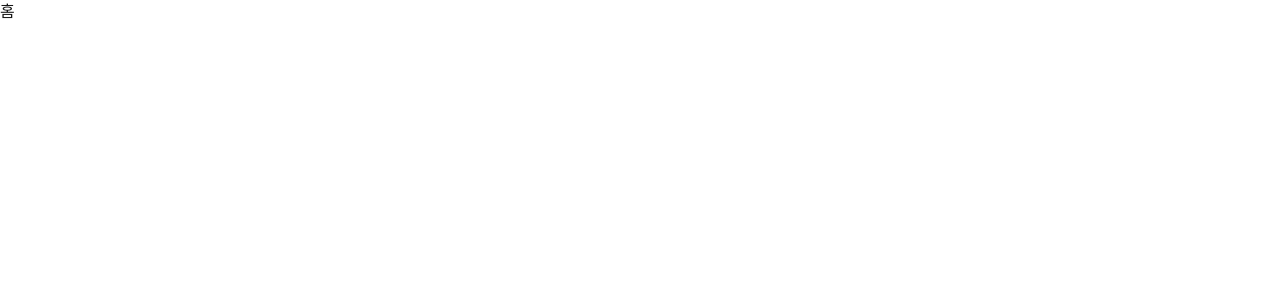
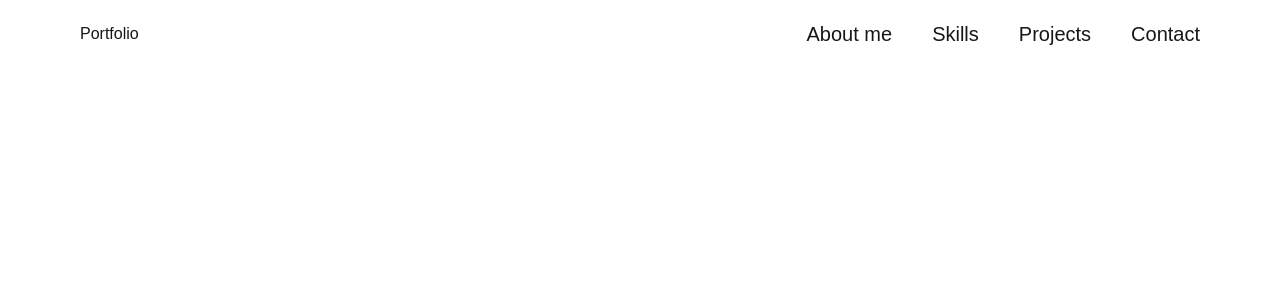
Before and after one commit to allkong/portfolio, a Next.js app: page / in a window 1280 px wide. Shown: the top 300 px of the page. Built offline with nearby package versions, Linux system fonts and the light colour scheme.

Commit message:
feat: Header 컴포넌트 구현

```diff
--- a/src/app/page.tsx
+++ b/src/app/page.tsx
@@ -1,5 +1,11 @@
+import Header from "@/components/header";
+
 const Home = () => {
-  return <div>홈</div>;
+  return (
+    <div>
+      <Header />
+    </div>
+  );
 };
 
 export default Home;
--- /dev/null
+++ b/src/components/header.tsx
@@ -0,0 +1,91 @@
+"use client";
+
+import { useState } from "react";
+
+import MenuIcon from "@icons/menu.svg";
+import CloseIcon from "@icons/close.svg";
+
+const SECTIONS = [
+  { id: "about", label: "About me" },
+  { id: "skills", label: "Skills" },
+  { id: "projects", label: "Projects" },
+  { id: "contact", label: "Contact" },
+];
+
+const Header = () => {
+  const [isOpen, setIsOpen] = useState(false);
+
+  const handleClose = () => {
+    setIsOpen(false);
+  };
+
+  return (
+    <header className="fixed w-full top-0">
+      <nav className="flex items-center justify-between px-4 py-3 sm:px-20 sm:py-5">
+        <a href="#hero">Portfolio</a>
+
+        {/* desktop 내비게이션 */}
+        <ul className="hidden sm:flex gap-10">
+          {SECTIONS.map((s) => (
+            <li key={s.id}>
+              <a href={`#${s.id}`} className="text-xl">
+                {s.label}
+              </a>
+            </li>
+          ))}
+        </ul>
+
+        {/* mobile 햄버거 버튼 */}
+        <button
+          aria-label="open menu"
+          aria-haspopup="dialog"
+          aria-expanded={isOpen}
+          onClick={() => setIsOpen(true)}
+          className="sm:hidden"
+        >
+          <MenuIcon />
+        </button>
+      </nav>
+
+      {/* mobile 메뉴 오버레이 */}
+      {isOpen && (
+        <div
+          aria-labelledby="mobile-menu-title"
+          role="dialog"
+          aria-modal="true"
+          className="z-50 fixed inset-0"
+        >
+          <div className="absolute inset-0 bg-black/60" onClick={handleClose} />
+
+          <div className="absolute px-4 py-3 bg-white right-0 shadow-2xl translate-x-0 top-0 h-full w-3/5 flex flex-col justify-between">
+            <h2 id="mobile-menu-title" className="sr-only">
+              Menu
+            </h2>
+            <div className="flex justify-end">
+              <button onClick={handleClose}>
+                <CloseIcon />
+              </button>
+            </div>
+
+            <ul className="space-y-10 flex flex-col items-center text-xl">
+              {SECTIONS.map((s) => (
+                <li key={s.id}>
+                  <a href={`#${s.id}`} onClick={handleClose}>
+                    {s.label}
+                  </a>
+                </li>
+              ))}
+            </ul>
+
+            <div className="flex justify-center space-x-3">
+              <a>Github</a>
+              <a>Tistory</a>
+            </div>
+          </div>
+        </div>
+      )}
+    </header>
+  );
+};
+
+export default Header;
```
Also changed, not shown: public/icons/close.svg (added), public/icons/menu.svg (added).
